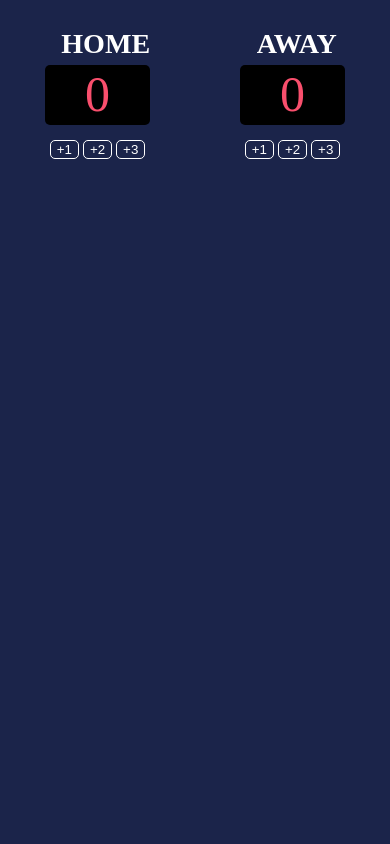
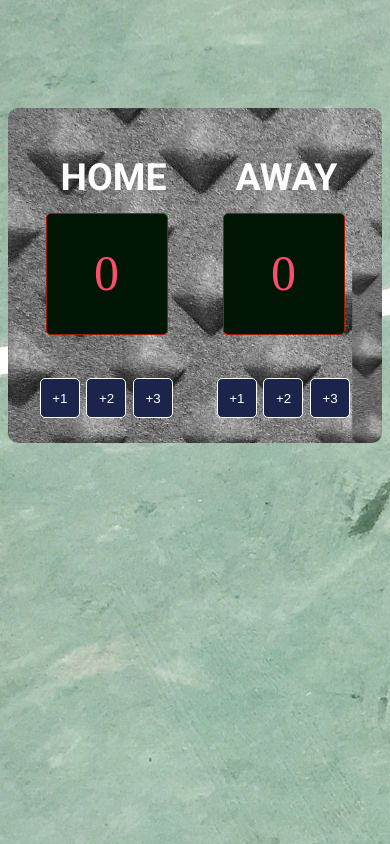
Before and after one commit to RatiuCristian1/score-board, a plain HTML site: page index.html in a window 390 px wide. Drawn offline with Linux system fonts and the light colour scheme; a web font is replaced by a local one.

Commit message:
Adding some images and style to the page

```diff
--- a/index.css
+++ b/index.css
@@ -1,16 +1,23 @@
+@import url('https://fonts.googleapis.com/css2?family=Allerta+Stencil&family=Electrolize&family=Roboto:wght@400;700&display=swap');
+
 body {
-    margin: 0;
-    background-color: #1B244A;
-    color: white;
+    background-image: url(img/backetball2.jpg);
+    /* background-repeat: no-repeat;
+    background-size: cover;
+    background-repeat: no-repeat;
+    background-position: center; */
+
 }
 
 .container {
     display: flex;
     justify-content: space-around;
     font-size: x-large;
-    /* border: 1px solid black; */
+    /* border: 1px solid rgb(224, 17, 17); */
     height: 65px;
-    padding-left: 8px
+    padding-left: 8px;
+    color: white;
+
 }
 
 .score-boards {
@@ -46,6 +53,70 @@ body {
     background-color: #1B244A;
     color: white;
     border-radius: 5px;
+}
+
+@media screen and (max-width: 425px){
+    body {
+        padding-top: 100px;
+    }
+
+    .container1 {
+        padding: 10px;
+        background-image: url(img/nba\ background.jpg);
+        border-radius: 10px;
+
+    }
+
+    .container {
+        display: flex;
+        justify-content: space-around;
+        font-size: x-large;
+        /* border: 1px solid rgb(224, 17, 17); */
+        height: 65px;
+        padding-left: 8px;
+        color: rgb(252, 252, 252);
+        padding-bottom: 30px;
+        font-family: 'Roboto';
+        font-size: xx-large;
 
 
+    }
+
+    .score-boards {
+        display: flex;
+        justify-content: space-around;
+        /* border: 1px solid red; */
+        height: 150px;
+        padding: 0;
+        margin: 0;
+
+    }
+    .score-board {
+        width: 120px;
+        height: 90px;
+        border: 1px solid rgb(155, 26, 4);
+        text-align: center;
+        padding-top: 30px;
+        font-family: 'Allerta Stencil';
+        font-size: 50px;
+        background-color: rgb(1, 22, 4);
+        color: #F94F6D;
+        border-radius: 5px;
+    }
+
+    .score-btn > * {
+        display: flex;
+        justify-content: space-around;
+        width: 140px;
+        height: 40px;
+        /* border: 1px solid rgb(155, 26, 4); */
+    }
+    .points-btn > button {
+        border: 1px solid white;
+        background-color: #1B244A;
+        color: white;
+        border-radius: 5px;
+        width: 40px;
+    }
+
 }
--- a/index.html
+++ b/index.html
@@ -1,8 +1,13 @@
-<html>
+<!DOCTYPE html>
+<html lang="en">
     <head>
+        <meta charset="UTF-8">
+        <meta name="viewport" content="width=device-width, initial-scale=1.0">
         <link rel="stylesheet" href="index.css">
+        <title>Nba ScoreBoard</title>
     </head>
     <body>
+        <div class="container1">
         <div class="container">
             <div>
                 <h3>HOME</h3>
@@ -17,16 +22,17 @@
         </div>
         <div class="score-btn">
             <div class="points-btn">
-                <button id="increment-point1" onclick="increment1()">+1</button>
-                <button id="increment-point2" onclick="increment2()">+2</button>
-                <button id="increment-point3" onclick="increment3()">+3</button>
+                <button type="button" onclick="increment1()">+1</button>
+                <button type="button" onclick="increment2()">+2</button>
+                <button type="button" onclick="increment3()">+3</button>
             </div>
             <div class="points-btn">
-                <button id="increment-point1" onclick="increment4()">+1</button>
-                <button id="increment-point2" onclick="increment5()">+2</button>
-                <button id="increment-point3" onclick="increment6()">+3</button>
+                <button type="button"  onclick="increment4()">+1</button>
+                <button type="button"  onclick="increment5()">+2</button>
+                <button type="button"  onclick="increment6()">+3</button>
             </div>
         </div>
+    </div>
         <script src="index.js"></script>
     </body>
 </html>
```
Also changed, not shown: img/backetball2.jpg (added), img/basketball.jpg (added), img/nba background.jpg (added).
